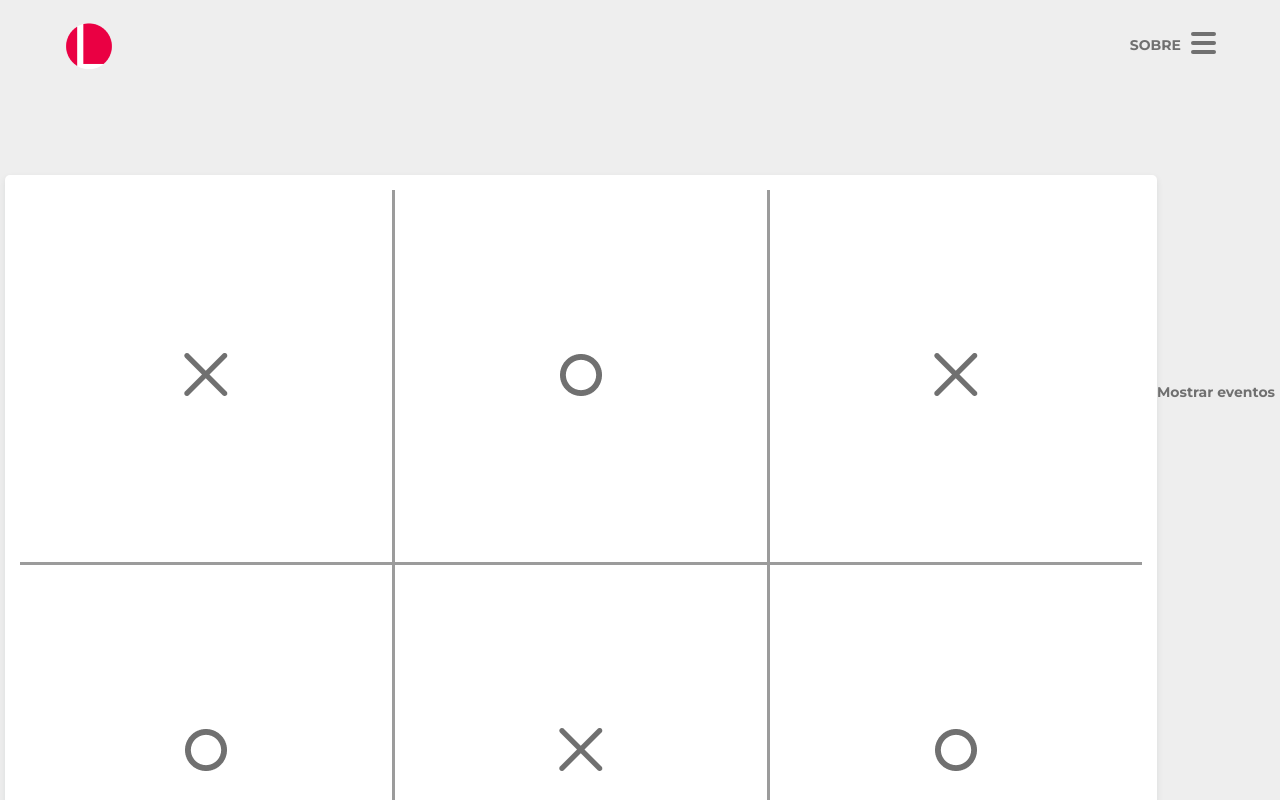
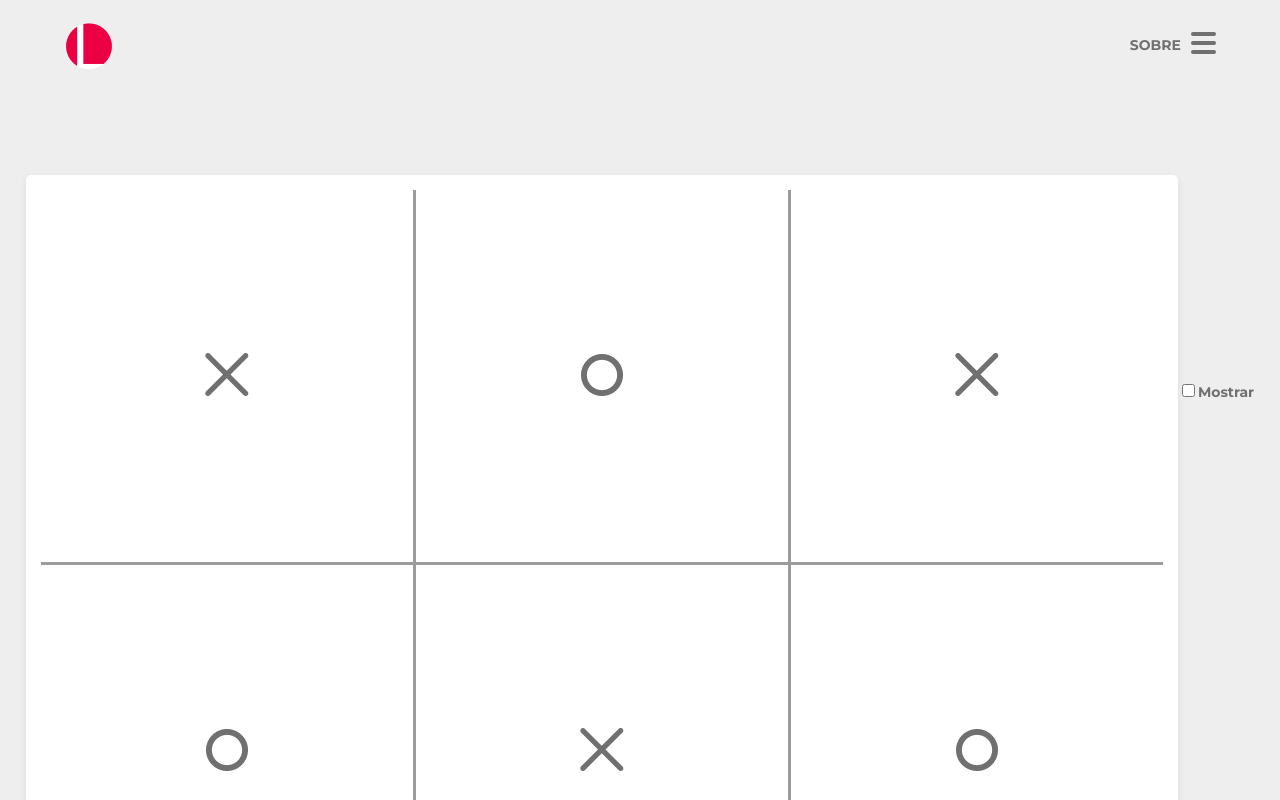
Before and after one commit to lucasefrens/jogo-da-velha, a React (Create React App) app: page / in a window 1280 px wide. Shown: the top 800 px of the page. Built offline with nearby package versions, Linux system fonts and the light colour scheme.

Commit message:
Cria o object input

```diff
--- a/src/App.js
+++ b/src/App.js
@@ -1,6 +1,7 @@
 import React from "react";
 import './App.css'
 
+import Input from "./objects/Input";
 import Label from "./objects/Label";
 import Header from "./components/Header";
 import Hashtag from "./components/Hashtag";
@@ -9,6 +10,7 @@
   <main className="app">
     <Header />
     <Hashtag />
+    <Input value='show'/>
     <Label content='Mostrar eventos' />
   </main>
 );
--- /dev/null
+++ b/src/objects/Input/index.js
@@ -0,0 +1,7 @@
+import React from "react";
+
+const Input = ({value}) => (
+    <input type="checkbox" value={value} />
+);
+
+export default Input;
```
